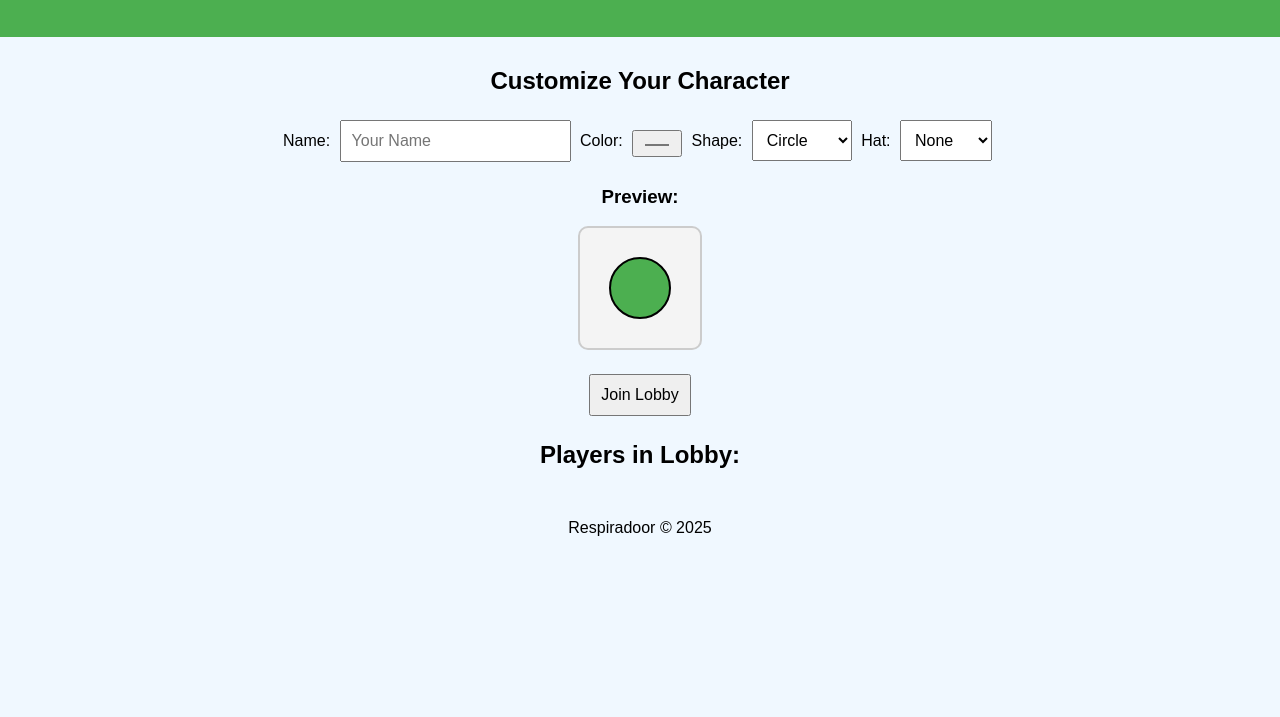
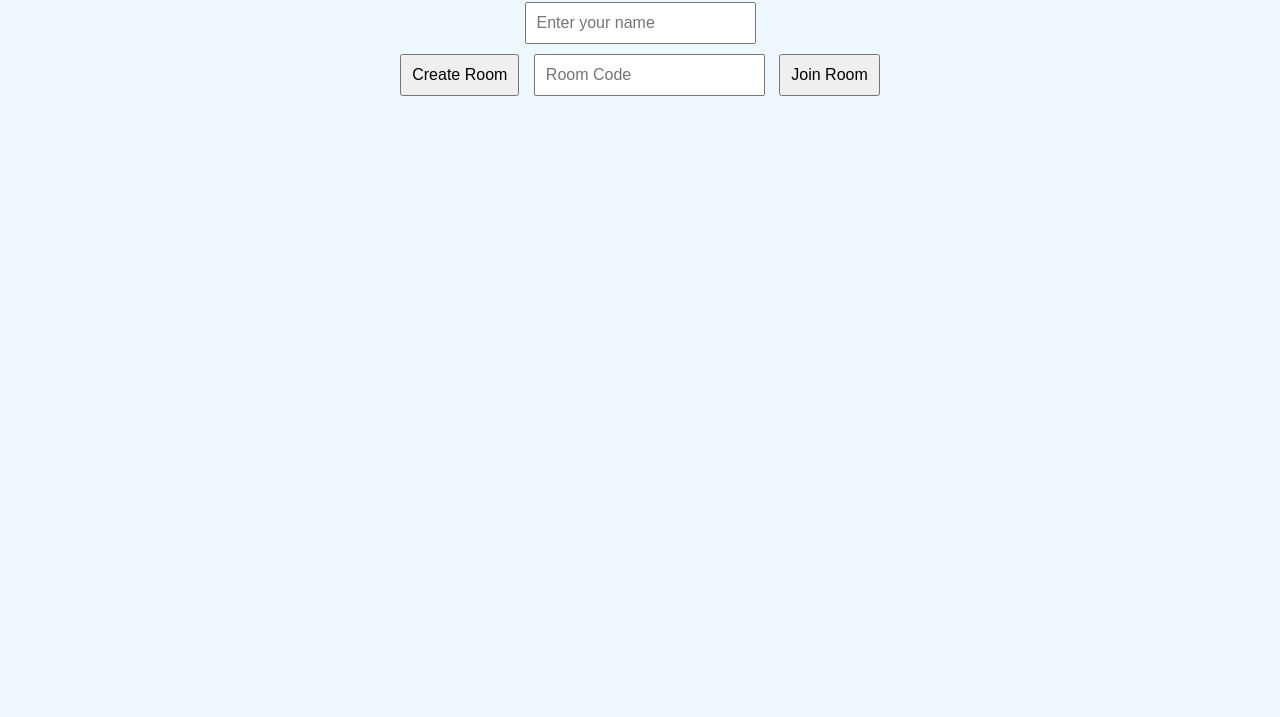
Before and after one commit to Vernalix/Respiradoor, a website: page client/index.html in a window 1280 px wide. Shown: the part 83-800 px from the top of the page. Drawn offline with nearby package versions, Linux system fonts and the light colour scheme; no server answers.

Commit message:
Update index.html

```diff
--- a/client/index.html
+++ b/client/index.html
@@ -1,69 +1,23 @@
 <!DOCTYPE html>
 <html lang="en">
 <head>
-  <meta charset="UTF-8">
-  <meta name="viewport" content="width=device-width, initial-scale=1.0">
+  <meta charset="UTF-8" />
+  <meta name="viewport" content="width=device-width, initial-scale=1.0" />
   <title>Respiradoor</title>
-  <link rel="stylesheet" href="style.css">
+  <link rel="stylesheet" href="style.css" />
 </head>
 <body>
-  <header><h1>Respiradoor</h1></header>
-
-  <main>
-    <!-- LOBBY CUSTOMIZATION -->
-    <div id="lobby">
-      <h2>Customize Your Character</h2>
-      <label for="playerName">Name:</label>
-      <input type="text" id="playerName" placeholder="Your Name">
-
-      <label for="playerColor">Color:</label>
-      <input type="color" id="playerColor" value="#4CAF50">
-
-      <label for="playerShape">Shape:</label>
-      <select id="playerShape">
-        <option value="circle">Circle</option>
-        <option value="square">Square</option>
-        <option value="triangle">Triangle</option>
-        <option value="star">Star</option>
-      </select>
-
-      <label for="playerHat">Hat:</label>
-      <select id="playerHat">
-        <option value="none">None</option>
-        <option value="wizard">Wizard</option>
-        <option value="crown">Crown</option>
-        <option value="cap">Cap</option>
-      </select>
-
-      <div id="previewContainer">
-        <h3>Preview:</h3>
-        <canvas id="previewCanvas" width="120" height="120"></canvas>
-      </div>
-
-      <button id="joinButton">Join Lobby</button>
-      <button id="startGameButton" style="display:none;">Start Game</button>
-
-      <h2>Players in Lobby:</h2>
-      <div id="playerList" class="player-list"></div>
+  <div class="container">
+    <h1>Respiradoor</h1>
+    <input id="username" placeholder="Enter your name" />
+    <div>
+      <button id="createRoom">Create Room</button>
+      <input id="roomCode" placeholder="Room Code" />
+      <button id="joinRoom">Join Room</button>
     </div>
-
-    <!-- GAME ROOM -->
-    <div id="gameRoom" style="display:none;">
-      <h2>Game Room</h2>
-      <div id="gamePlayers" class="player-list"></div>
-      <button id="enterGameplayButton" style="display:none;">Enter Gameplay</button>
-    </div>
-
-    <!-- GAMEPLAY -->
-    <div id="gameplayRoom" style="display:none;">
-      <canvas id="gameCanvas"></canvas>
-    </div>
-  </main>
-
-  <footer><p>Respiradoor © 2025</p></footer>
+  </div>
 
   <script src="/socket.io/socket.io.js"></script>
-  <script src="lobby.js"></script>
-  <script src="game.js"></script>
+  <script src="client.js"></script>
 </body>
 </html>
```
